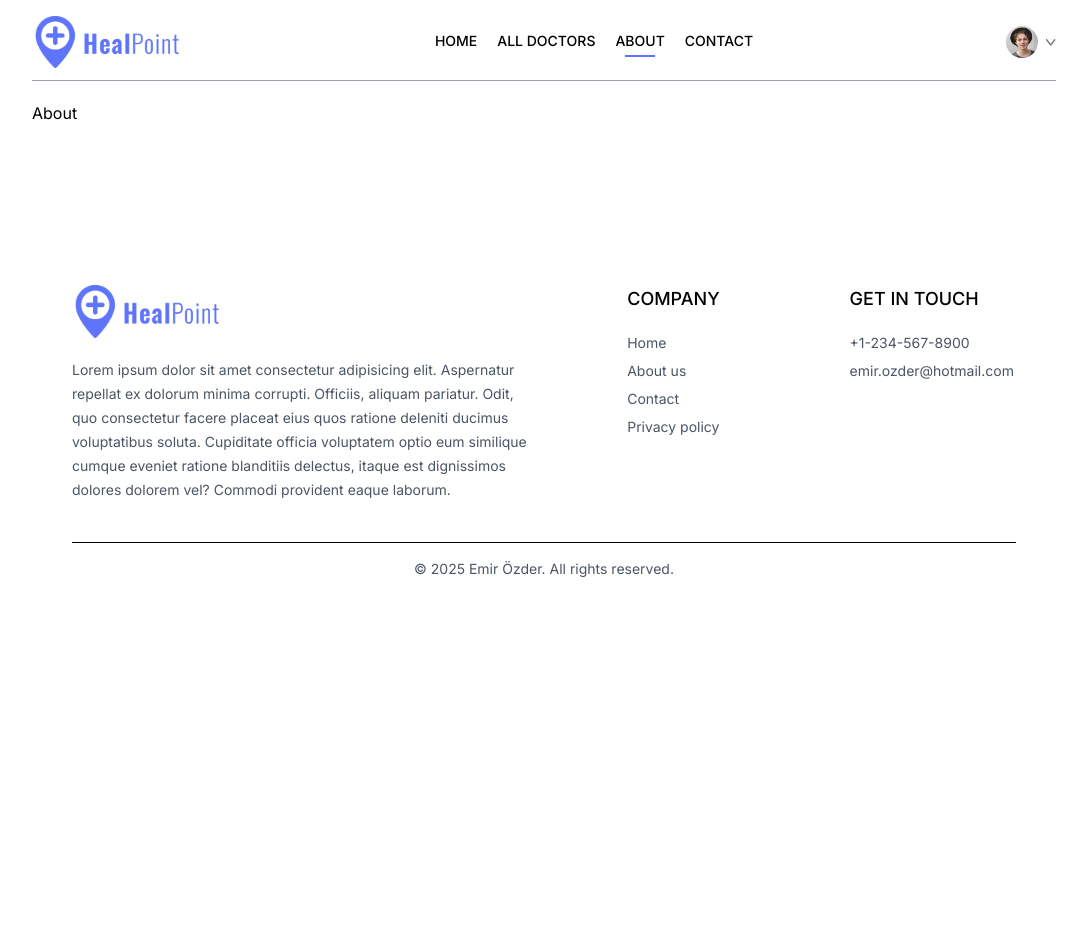
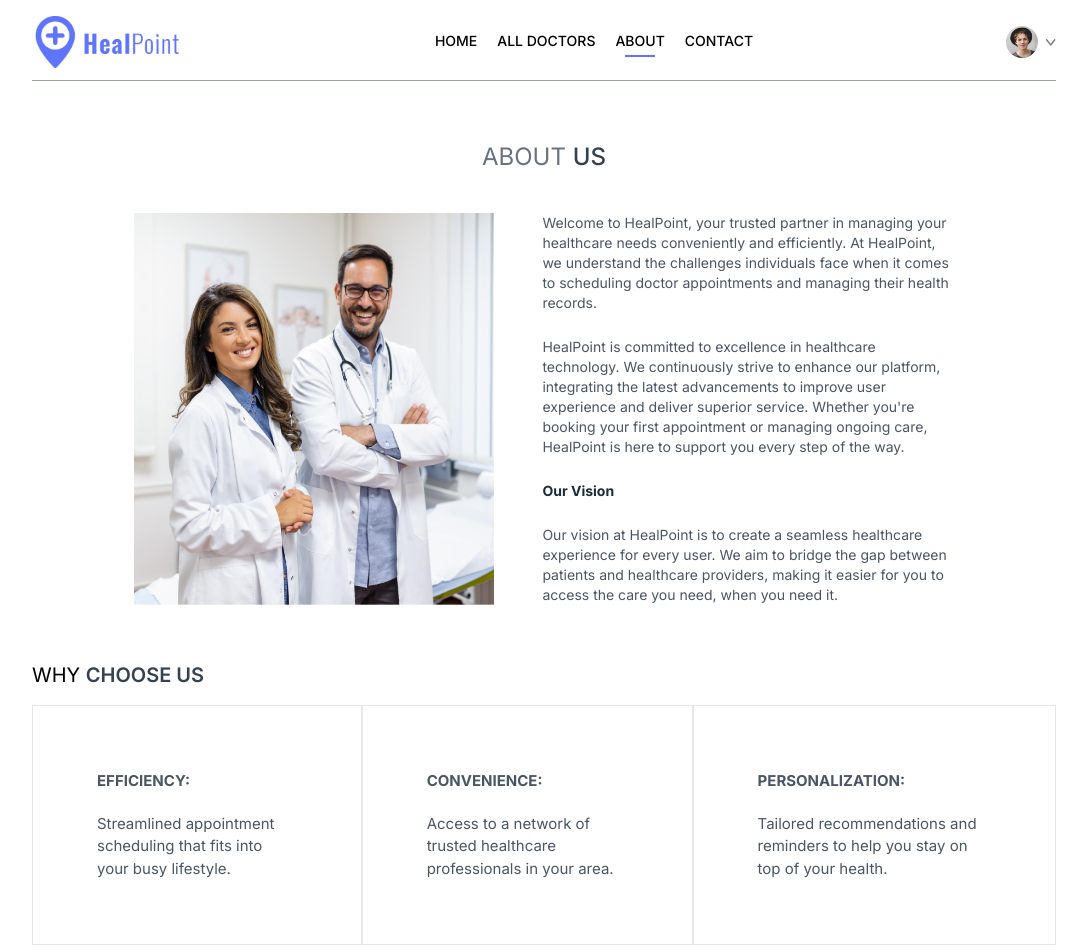
Before and after one commit to emirozder/doctor-booking-mern, a React (Vite) app in the folder frontend/: page /about in a window 1280 px wide. Shown: the top 952 px of the page, without its empty margins (96-1183 px from the left). Before the commit the page ends 800 px from the top, so only its background shows below. Built offline with nearby package versions, Linux system fonts and the light colour scheme.

Commit message:
feat: about page

```diff
--- a/frontend/src/pages/About.jsx
+++ b/frontend/src/pages/About.jsx
@@ -1,7 +1,79 @@
 import React from "react";
+import { assets } from "../assets/assets";
 
 const About = () => {
-  return <div>About</div>;
+  return (
+    <div>
+      <div className="text-center text-2xl pt-10 text-gray-500">
+        <p>
+          ABOUT <span className="text-gray-700 font-medium">US</span>
+        </p>
+      </div>
+
+      <div className="my-10 flex flex-col md:flex-row gap-12 md:w-[80%] mx-auto">
+        <img
+          src={assets.about_image}
+          alt="about-img"
+          className="w-fit max-w-[360px]"
+        />
+        <div className="flex flex-col justify-center gap-6  text-sm text-gray-600">
+          <p>
+            Welcome to HealPoint, your trusted partner in managing your
+            healthcare needs conveniently and efficiently. At HealPoint, we
+            understand the challenges individuals face when it comes to
+            scheduling doctor appointments and managing their health records.
+          </p>
+          <p>
+            HealPoint is committed to excellence in healthcare technology. We
+            continuously strive to enhance our platform, integrating the latest
+            advancements to improve user experience and deliver superior
+            service. Whether you're booking your first appointment or managing
+            ongoing care, HealPoint is here to support you every step of the
+            way.
+          </p>
+          <b className="text-gray-800">Our Vision</b>
+          <p>
+            Our vision at HealPoint is to create a seamless healthcare
+            experience for every user. We aim to bridge the gap between patients
+            and healthcare providers, making it easier for you to access the
+            care you need, when you need it.
+          </p>
+        </div>
+      </div>
+
+      <div className="pt-4">
+        <p className="text-xl mb-4">
+          WHY <span className="text-gray-700 font-semibold">CHOOSE US</span>
+        </p>
+
+        <div className="flex flex-col md:flex-row mb-20">
+          <div className="border border-gray-200 px-10 md:px-16 py-8 sm:py-16 flex flex-col gap-5 text-[15px] hover:bg-primary hover:text-white transition-all duration-300 text-gray-600 cursor-pointer">
+            <b>EFFICIENCY:</b>
+            <p>
+              Streamlined appointment scheduling that fits into your busy
+              lifestyle.
+            </p>
+          </div>
+
+          <div className="border border-gray-200 px-10 md:px-16 py-8 sm:py-16 flex flex-col gap-5 text-[15px] hover:bg-primary hover:text-white transition-all duration-300 text-gray-600 cursor-pointer">
+            <b>CONVENIENCE:</b>
+            <p>
+              Access to a network of trusted healthcare professionals in your
+              area.
+            </p>
+          </div>
+
+          <div className="border border-gray-200 px-10 md:px-16 py-8 sm:py-16 flex flex-col gap-5 text-[15px] hover:bg-primary hover:text-white transition-all duration-300 text-gray-600 cursor-pointer">
+            <b>PERSONALIZATION:</b>
+            <p>
+              Tailored recommendations and reminders to help you stay on top of
+              your health.
+            </p>
+          </div>
+        </div>
+      </div>
+    </div>
+  );
 };
 
 export default About;
```
